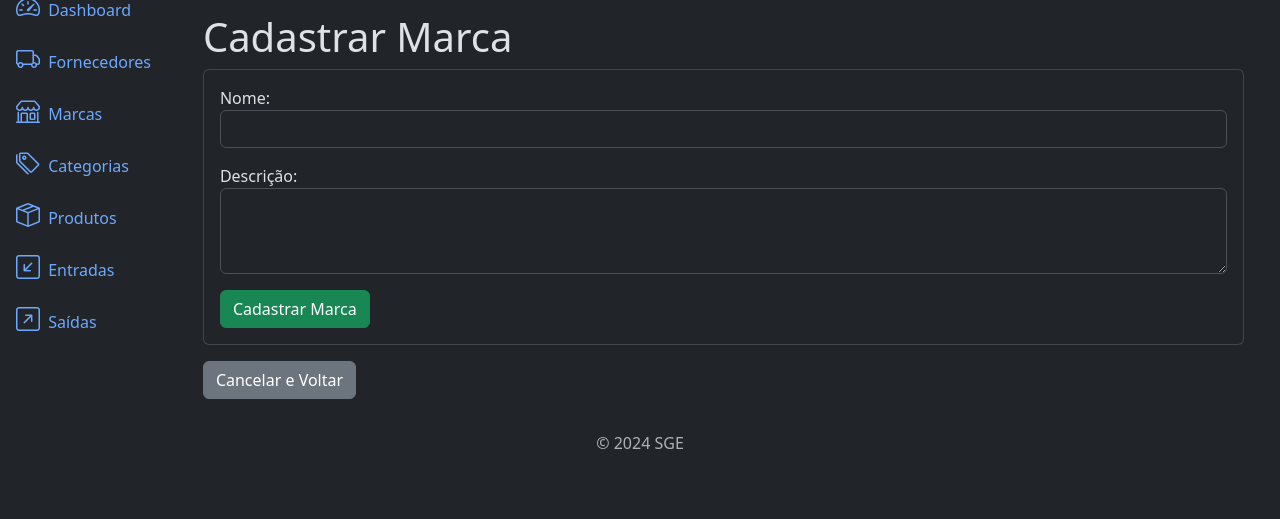
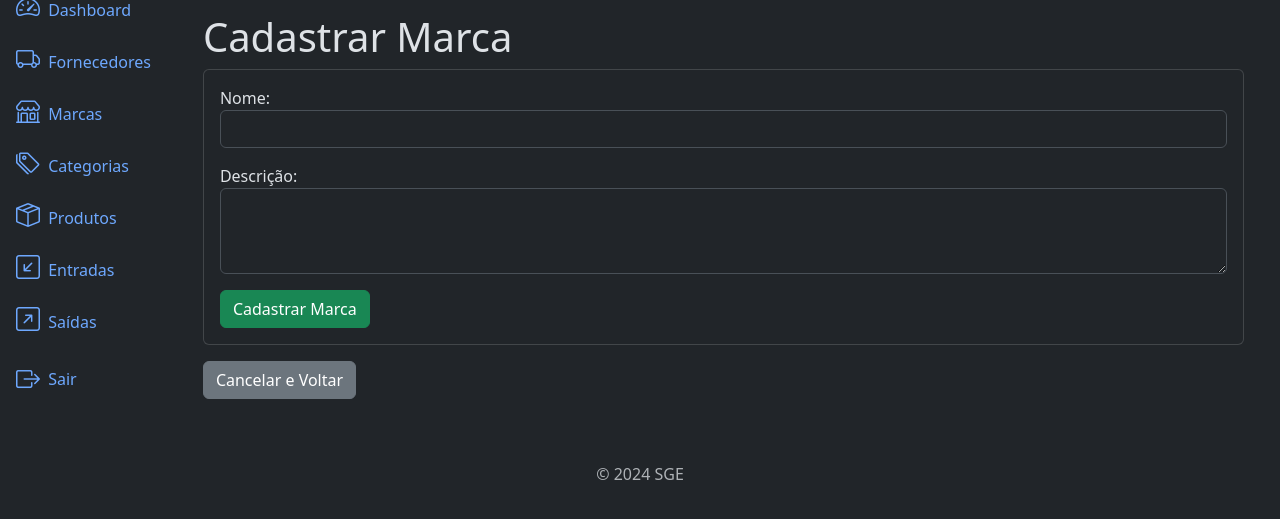
Before and after one commit to manoelcn/StockSimplify, a Django app: page /brands/create/ in a window 1280 px wide. Shown: the part 83-602 px from the top of the page. Run offline with Django 5.2, Linux system fonts and the light colour scheme; the visitor is signed in with stand-in values (Sample User, id 1).

Commit message:
implementing logout

```diff
--- a/app/settings.py
+++ b/app/settings.py
@@ -47,6 +47,8 @@ INSTALLED_APPS = [
 
 LOGIN_URL = 'login'
 LOGIN_REDIRECT_URL = '/'
+
+LOGOUT_REDIRECT_URL = '/login/'
 
 MIDDLEWARE = [
     'django.middleware.security.SecurityMiddleware',
--- a/app/templates/components/_sidebar.html
+++ b/app/templates/components/_sidebar.html
@@ -48,6 +48,17 @@
                             <span class="ms-1">Saídas</span>
                         </a>
                     </li>
+                    <li class="nav-item">
+                        {% if user.is_authenticated %}
+                            <form action="{% url 'logout' %}" method="post" id="logout-form" class="nav-link px-0 align-middle">
+                                {% csrf_token %}
+                                <button type="submit" class="btn btn-link text-decoration-none text-reset nav-link px-0 align-middle">
+                                    <i class="bi bi-box-arrow-right fs-4 align-middle"></i>
+                                    <span class="ms-1 align-middle">Sair</span>
+                                </button>
+                            </form>
+                        {% endif %}
+                    </li>
                 </ul>
             </div>
             <hr>
--- a/app/urls.py
+++ b/app/urls.py
@@ -8,6 +8,7 @@ urlpatterns = [
     path('admin/', admin.site.urls),
 
     path('login/', auth_views.LoginView.as_view() ,name='login'),
+    path('logout/',  auth_views.LogoutView.as_view() ,name='logout'),
 
     path('', views.home, name='home'),
 
```
